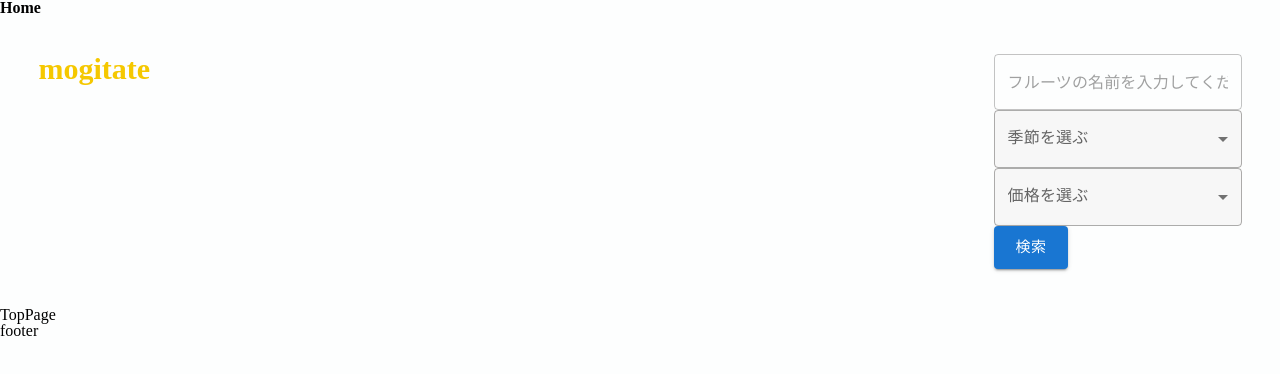
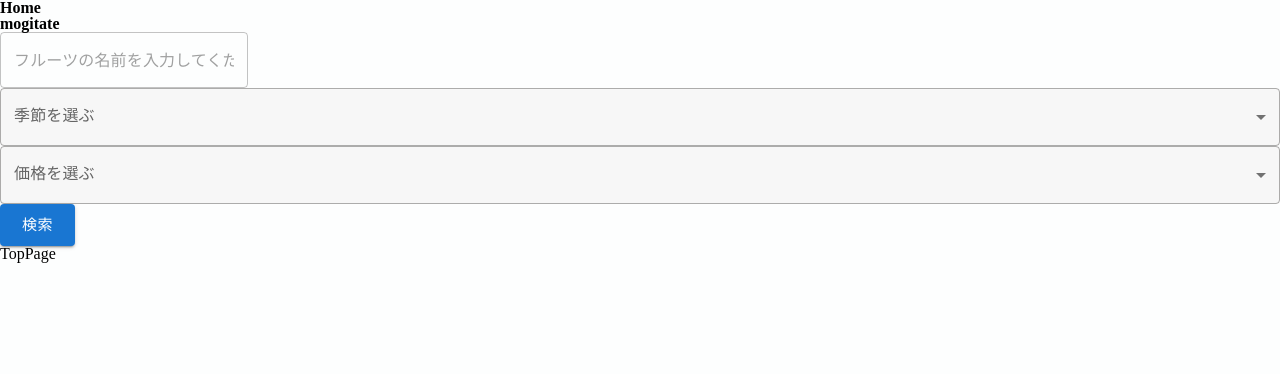
Before and after one commit to ychihiro/mogitate, a React (Create React App) app: page / in a window 1280 px wide. Shown: the top 374 px of the page. Built offline with nearby package versions, Linux system fonts and the light colour scheme.

Commit message:
feat: ロジックの切り分け

```diff
--- a/src/components/features/TopPage/container/TopPageContainer.tsx
+++ b/src/components/features/TopPage/container/TopPageContainer.tsx
@@ -1,10 +1,24 @@
 import React from "react";
-import { TopPage } from "../../TopPage/presenter/TopPage";
+import { useSeasonList } from "../hooks/useFetchSeason";
+import { usePriceList } from "../hooks/useFetchPriceList";
+import { useSelectSeason } from "../hooks/useSelectSeason";
+import { useSelectPrice } from "../hooks/useSelectPrice";
+import { TopPage } from "../presenter/TopPage";
 
 export const TopPageContainer: React.FC = () => {
+  const seasonList = useSeasonList();
+  const priceList = usePriceList();
+  const selectSeason = useSelectSeason();
+  const selectPrice = useSelectPrice();
+
   return (
     <>
-      <TopPage />
+      <TopPage
+        seasonList={seasonList}
+        priceList={priceList}
+        selectSeason={selectSeason.onChange}
+        selectPrice={selectPrice.onChange}
+      />
     </>
   );
 };
--- /dev/null
+++ b/src/components/features/TopPage/hooks/useFetchPriceList.tsx
@@ -0,0 +1,21 @@
+import { useEffect, useState } from "react";
+
+export interface Price {
+  label: string;
+  value: number;
+}
+
+export const usePriceList = (): Price[] => {
+  const [priceList, setPriceList] = useState<Price[]>([]);
+
+  useEffect(() => {
+    setPriceList([
+      { label: "800円未満", value: 1 },
+      { label: "800~1000円未満", value: 2 },
+      { label: "1000~1200円未満", value: 3 },
+      { label: "1200円以上", value: 4 },
+    ]);
+  }, []);
+
+  return priceList;
+};
--- /dev/null
+++ b/src/components/features/TopPage/hooks/useFetchSeason.tsx
@@ -0,0 +1,21 @@
+import { useEffect, useState } from "react";
+
+export interface Season {
+  label: string;
+  value: number;
+}
+
+export const useSeasonList = (): Season[] => {
+  const [seasonList, setSeasonList] = useState<Season[]>([]);
+
+  useEffect(() => {
+    setSeasonList([
+      { label: "春", value: 1 },
+      { label: "夏", value: 2 },
+      { label: "秋", value: 3 },
+      { label: "冬", value: 4 },
+    ]);
+  }, []);
+
+  return seasonList;
+};
--- /dev/null
+++ b/src/components/features/TopPage/hooks/useSelectPrice.tsx
@@ -0,0 +1,11 @@
+interface UseSelectPrice {
+  onChange: () => void;
+}
+
+export const useSelectPrice = (): UseSelectPrice => {
+  const onChange = (): void => {
+    console.log("onChange");
+  };
+
+  return { onChange };
+};
--- /dev/null
+++ b/src/components/features/TopPage/hooks/useSelectSeason.tsx
@@ -0,0 +1,11 @@
+interface UseSelectSeason {
+  onChange: () => void;
+}
+
+export const useSelectSeason = (): UseSelectSeason => {
+  const onChange = (): void => {
+    console.log("onChange");
+  };
+
+  return { onChange };
+};
--- a/src/components/features/TopPage/presenter/TopPage.tsx
+++ b/src/components/features/TopPage/presenter/TopPage.tsx
@@ -1,8 +1,39 @@
 import React from "react";
+import { BaseButton, BaseInput, BaseSelect } from "../../../ui";
+import { type Season } from "../hooks/useFetchSeason";
+import { type Price } from "../hooks/useFetchPriceList";
 
-export const TopPage: React.FC = () => {
+interface Props {
+  seasonList: Season[];
+  priceList: Price[];
+  selectSeason: () => void;
+  selectPrice: () => void;
+}
+
+export const TopPage: React.FC<Props> = (props) => {
   return (
     <>
+      <h1 className="ttl">mogitate</h1>
+      <form action="post">
+        <BaseInput
+          id="fruit"
+          placeholder="フルーツの名前を入力してください"
+          variant="outlined"
+        ></BaseInput>
+        <BaseSelect
+          id="season"
+          label="季節を選ぶ"
+          menus={props.seasonList}
+          change={props.selectSeason}
+        ></BaseSelect>
+        <BaseSelect
+          id="price"
+          label="価格を選ぶ"
+          menus={props.priceList}
+          change={props.selectPrice}
+        ></BaseSelect>
+        <BaseButton text="検索"></BaseButton>
+      </form>
       <p>TopPage</p>
     </>
   );
--- a/src/components/pages/TopPage.tsx
+++ b/src/components/pages/TopPage.tsx
@@ -1,11 +1,10 @@
 import React from "react";
 import { TopPageContainer } from "../features/TopPage/container/TopPageContainer";
-import { BaseLayout } from "../ui";
 
 export const TopPage: React.FC = () => {
   return (
-    <BaseLayout>
+    <>
       <TopPageContainer />
-    </BaseLayout>
+    </>
   );
 };
--- a/src/components/ui/layout/BaseLayout.tsx
+++ b/src/components/ui/layout/BaseLayout.tsx
@@ -1,5 +1,5 @@
 import React from "react";
-import Header from "../../Header";
+// import Header from "../../Header";
 
 interface Props {
   children: React.ReactNode;
@@ -9,7 +9,6 @@ export const BaseLayout: React.FC<Props> = (props) => {
   const children = props.children;
   return (
     <main>
-      <Header></Header>
       {children}
       <p>footer</p>
     </main>
--- a/src/components/ui/select/BaseSelect.tsx
+++ b/src/components/ui/select/BaseSelect.tsx
@@ -25,8 +25,6 @@ export const BaseSelect: React.FC<Props> = (props) => {
 
   // ドロップダウンメニューの値が変更された時の処理
   const onChange = (event: SelectChangeEvent<unknown>): void => {
-    console.log("onChange");
-    console.log(selectValue);
     setSelectValue(event.target.value as string);
     props.change();
   };
```
